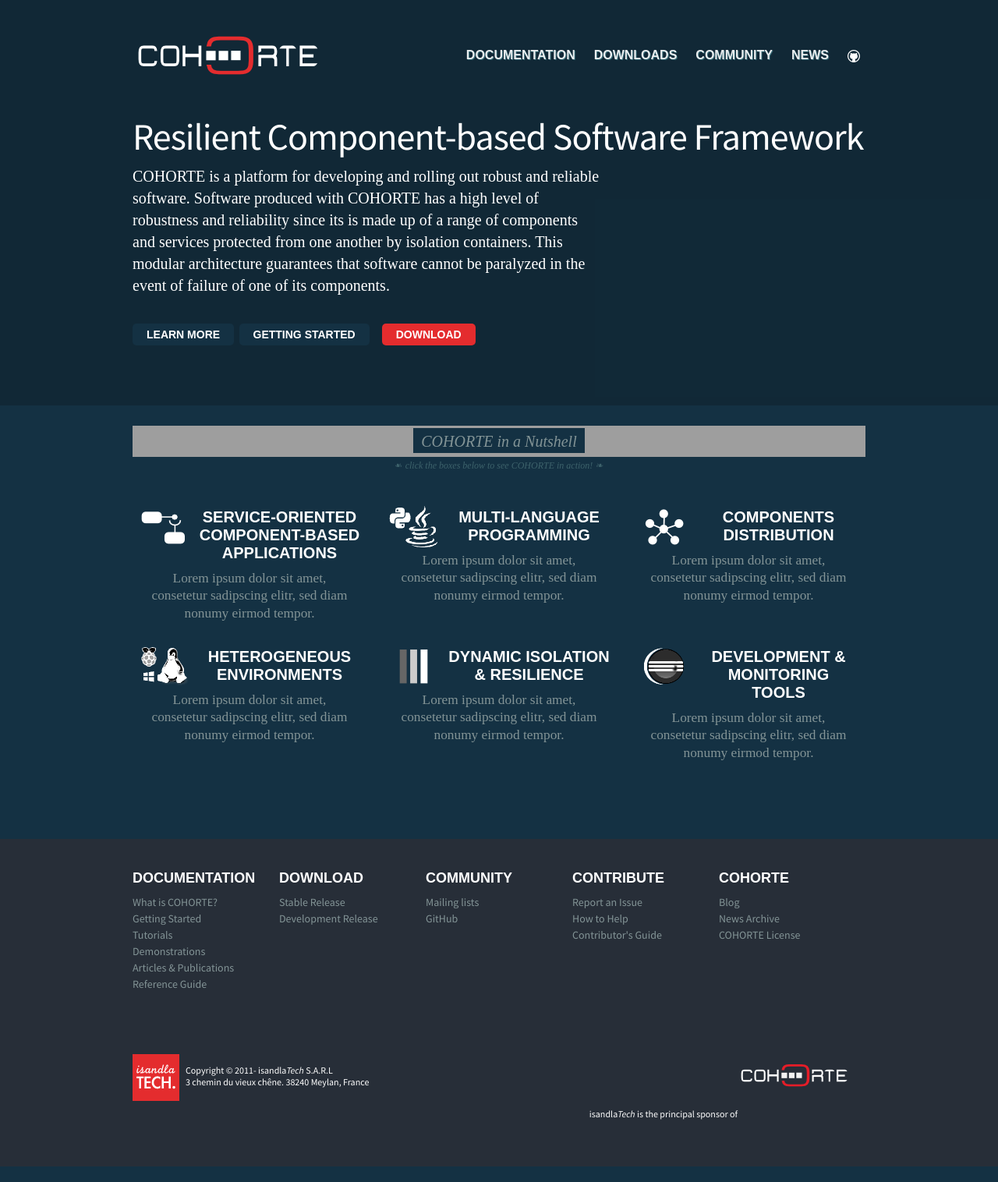
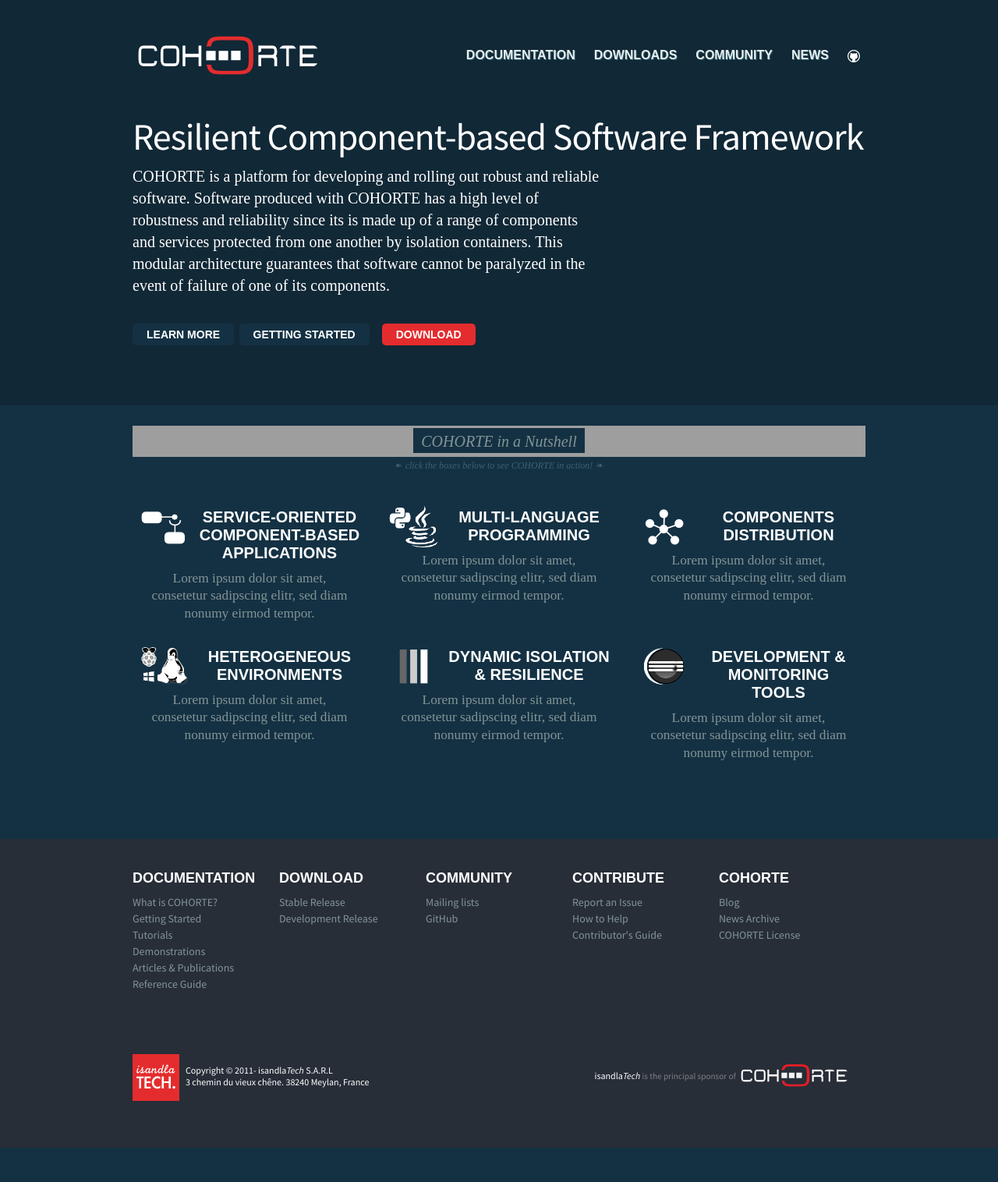
Before and after one commit to cohorte/cohorte.github.io, a Jekyll site: the page built from index.md, in a window 1280 px wide. Shown: the whole page at 78% size. Built offline with Jekyll 4.4.1, drawn with Linux system fonts in a browser that asks for light colours; after the commit the page ends 1492 px from its top, so only the background shows below that; grey boxes are pictures that could not be loaded.

Commit message:
Update page_footer.html

```diff
--- a/_includes/page_footer.html
+++ b/_includes/page_footer.html
@@ -38,7 +38,7 @@
 					<p style="float: left;"><br/>Copyright &copy; 2011-<span class="current-year"></span> isandla<i>Tech</i> S.A.R.L<br/>3 chemin du vieux chêne. 38240 Meylan, France</p>
 				</div>
 				<div class="cohorte-logo-footer">
-					<span class="copyright"><a href="http://isandlatech.com">isandla<i>Tech</i></a> is the principal sponsor of </span><img src="{{ site.baseurl }}/resources/images/cohorte-logo-footer.png" alt="COHORTE footer logo" />
+					<span style="font-size:70%; color:gray;"><a href="http://isandlatech.com">isandla<i>Tech</i></a> is the principal sponsor of </span><img src="{{ site.baseurl }}/resources/images/cohorte-logo-footer.png" alt="COHORTE footer logo" />
 				</div>
 			</div> <!-- container -->
 		</div> <!-- footer -->
```
